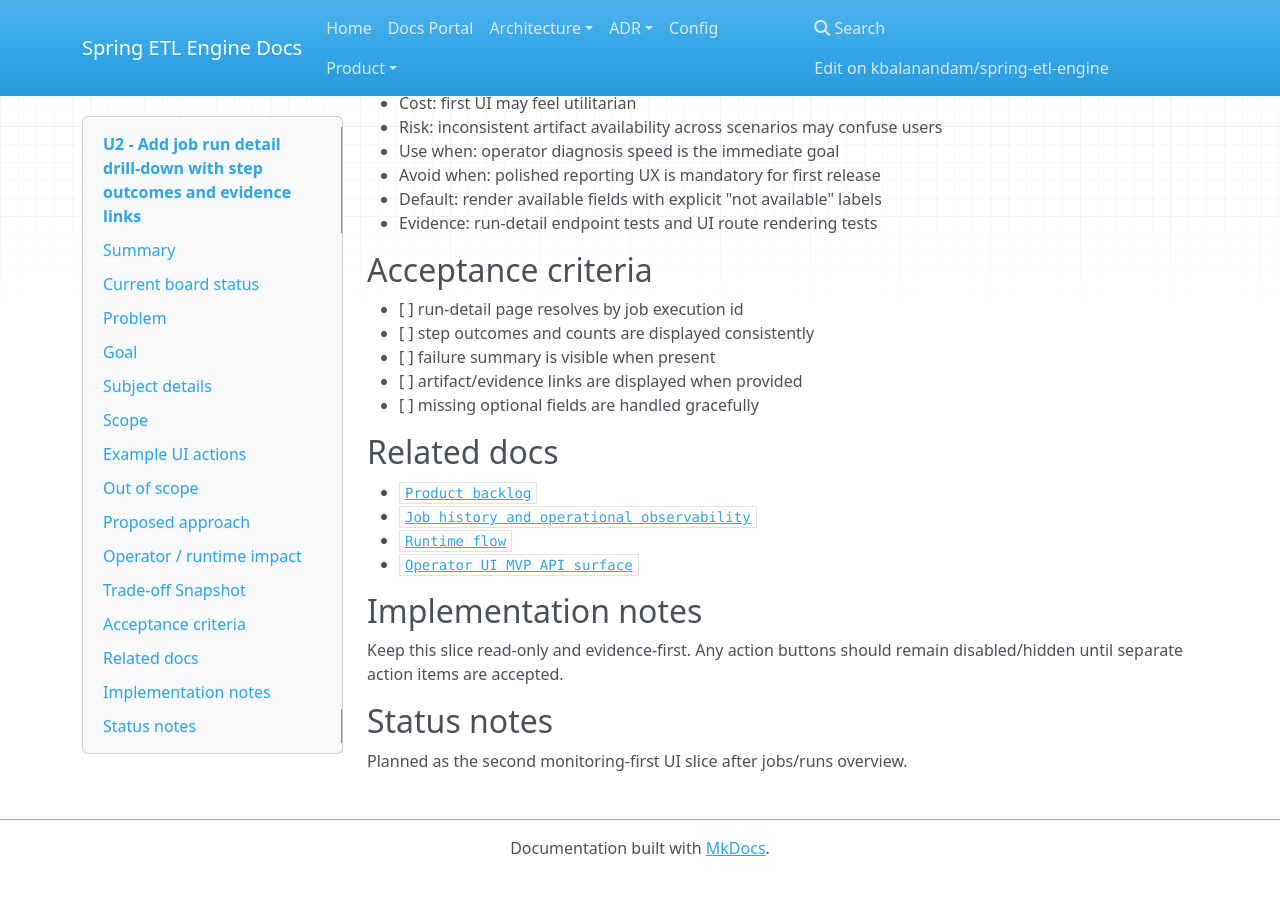
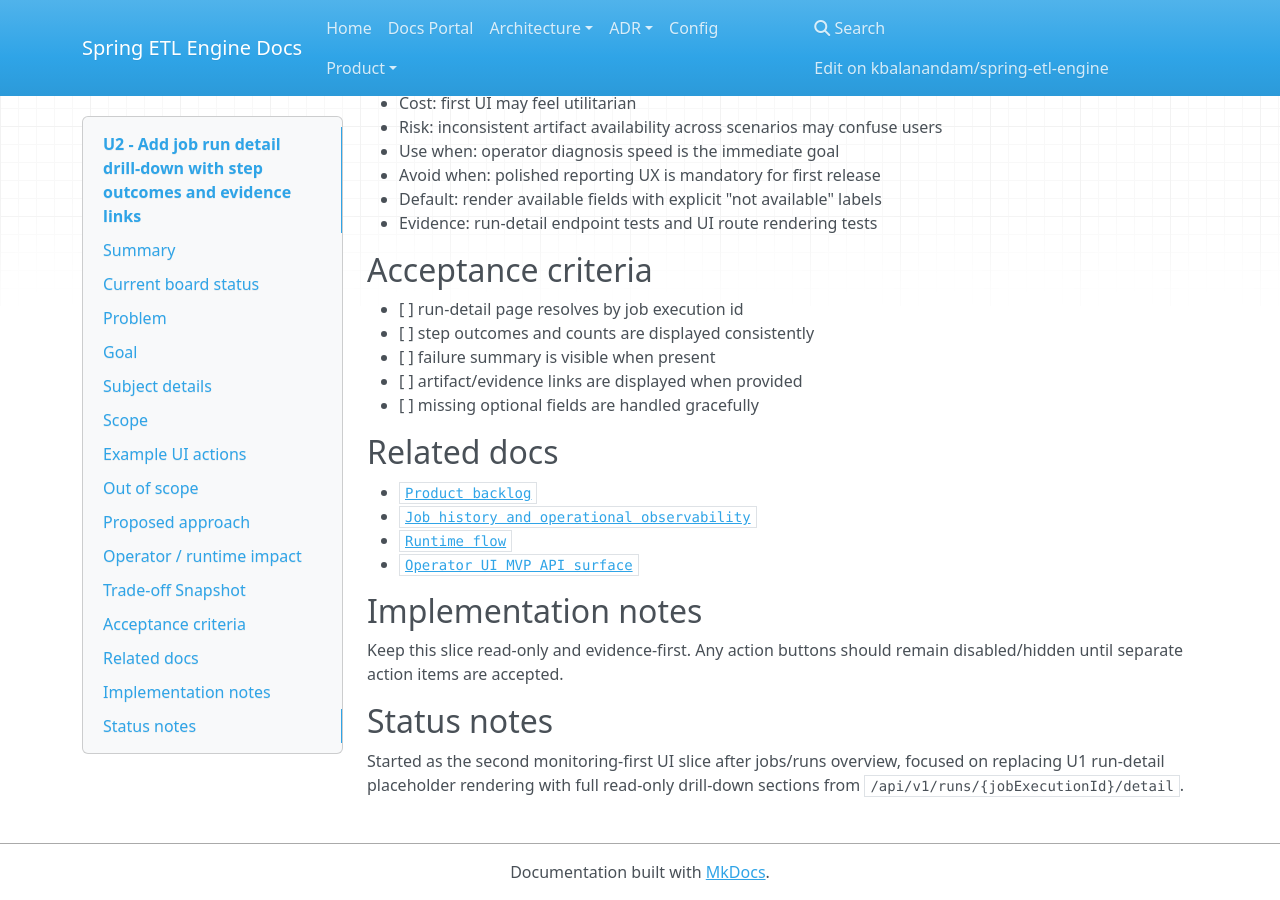
Before and after one commit to kbalanandam/spring-etl-engine, an MkDocs documentation site: the page built from docs/product/backlog-items/operator-ui/U2-run-detail-drilldown-with-step-and-artifact-evidence.md, in a window 1280 px wide and 900 px high, scrolled down 1828 px. Built offline with MkDocs 1.6.1, drawn with Linux system fonts in a browser that asks for light colours; nearby versions of some CDN libraries; before the commit the page ends 2704 px from its top, so only the background shows below that.

Commit message:
docs(product): start U2 run-detail drilldown slice

```diff
--- a/docs/product/backlog-items/operator-ui/U2-run-detail-drilldown-with-step-and-artifact-evidence.md
+++ b/docs/product/backlog-items/operator-ui/U2-run-detail-drilldown-with-step-and-artifact-evidence.md
@@ -99,4 +99,4 @@
 
 ## Status notes
 
-Planned as the second monitoring-first UI slice after jobs/runs overview.
+Started as the second monitoring-first UI slice after jobs/runs overview, focused on replacing U1 run-detail placeholder rendering with full read-only drill-down sections from `/api/v1/runs/{jobExecutionId}/detail`.
```
Also changed, not shown: other parts of docs/product/backlog-items/operator-ui/U2-run-detail-drilldown-with-step-and-artifact-evidence.md (+1 -1 lines), docs/product/product-backlog.md (+1 -1 lines).
